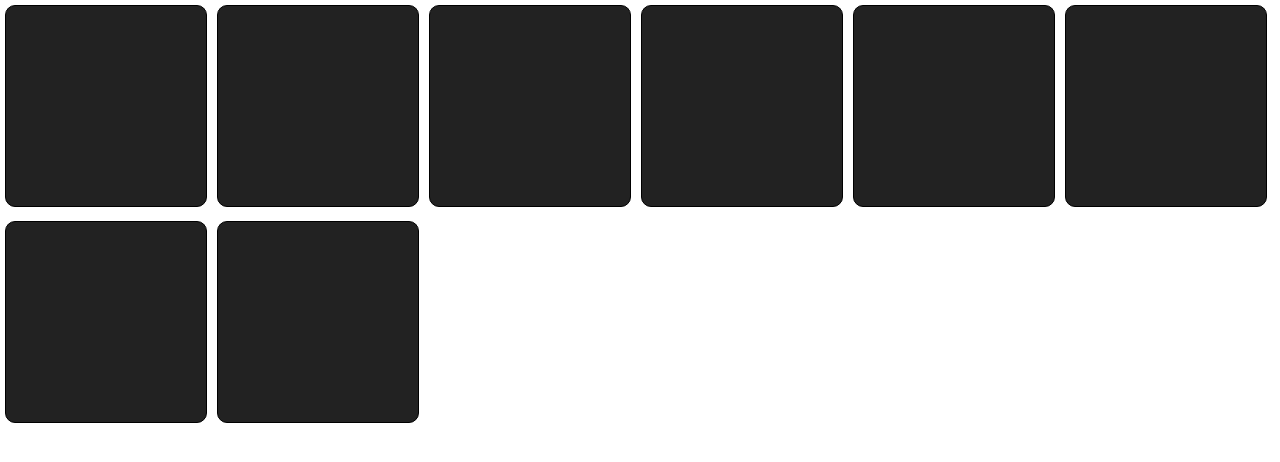
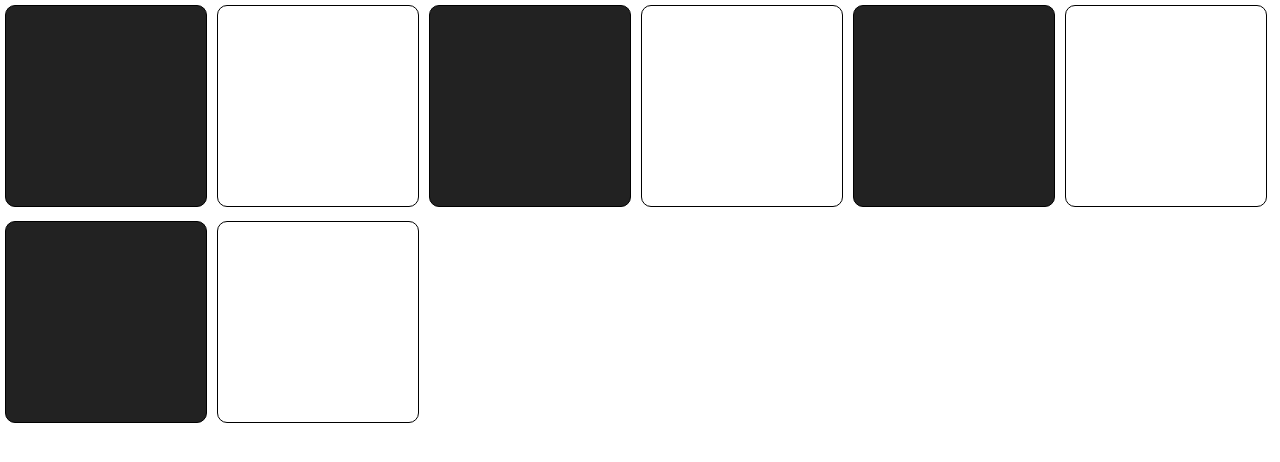
Before and after one commit to Musheeb/meme-generator-project, a React (Vite) app: page / in a window 1280 px wide. Shown: the top 462 px of the page. Built offline with nearby package versions, Linux system fonts and the light colour scheme.

Commit message:
feat: use state in non-derived way - passing the function to the children component

```diff
--- a/src/App.jsx
+++ b/src/App.jsx
@@ -7,16 +7,69 @@ import StateManagement from "./components/StatePractice/State.jsx";
 import TernaryWithState from "./components/TernaryWithState/TernaryWithState.jsx";
 import AddItems from "./components/AddItems/AddItems.jsx";
 import Boxes from "./components/Boxes/Boxes.jsx";
+import Box from "./components/Box/Box.jsx";
+
+import boxData from "./boxes.js";
+import { useState } from "react";
 
 function App() {
+  const [square, setSquare] = useState(boxData);
+
+  function toggle(id) {
+    console.log(id);
+    setSquare((prevSquare) => {
+      return prevSquare.map((square) => {
+        return square.id === id ? { ...square, on: !square.on } : { ...square };
+      });
+    });
+  }
+  // const [squares, setSquares] = useState(boxData);
+
+  // function toggle(id) {
+  //   // console.log(id);
+  //   setSquares((prevSquares) => {
+  //     return prevSquares.map((square) => {
+  //       return square.id === id ? { ...square, on: !square.on } : { ...square };
+  //       // if (square.id === id) {
+  //       //   return {
+  //       //     ...square,
+  //       //     on: !square.on,
+  //       //   };
+  //       // }
+  //       // return square;
+  //     });
+  //   });
+  // }
+
+  // const boxes = squares.map((data) => {
+  //   return (
+  //     <Box
+  //       key={data.id}
+  //       // id={data.id}
+  //       on={data.on}
+  //       toggle={() => toggle(data.id)}
+  //     />
+  //   );
+  // });
+  const boxes = square.map((data) => {
+    return (
+      <Box
+        key={data.id}
+        id={data.id}
+        on={data.on}
+        toggle={() => toggle(data.id)}
+      />
+    );
+  });
   return (
     <div className="container-main">
-      <Boxes darkMode={true} />
+      {boxes}
+      {/* <Boxes darkMode={true} /> */}
       {/* <Header /> */}
       {/* <Meme /> */}
       {/* <Contact /> */}
       {/* <StateManagement />
-      <AddItemsNew />
+      <AddItemsNew />f
       <TernaryWithState />
       <AddItems /> */}
     </div>
--- /dev/null
+++ b/src/components/Box/Box.css
@@ -0,0 +1,3 @@
+.box-heading {
+  text-align: center;
+}
--- /dev/null
+++ b/src/components/Box/Box.jsx
@@ -0,0 +1,27 @@
+import "./Box.css";
+// import { useState } from "react";
+
+function Box(props) {
+  //   const [on, setOn] = useState(props.on);
+  const styles = {
+    backgroundColor: props.on ? "#222222" : "transparent",
+  };
+
+  //   function flipBoxColor() {
+  //     setOn((prevOn) => !prevOn);
+  //   }
+
+  return (
+    <div
+      style={styles}
+      className="box-container"
+      //   onClick={() => props.toggle(props.id)}
+      //   onClick={props.toggle}
+      onClick={props.toggle}
+    >
+      {/* <h1 className="box-heading">Box</h1> */}
+    </div>
+  );
+}
+
+export default Box;
```
